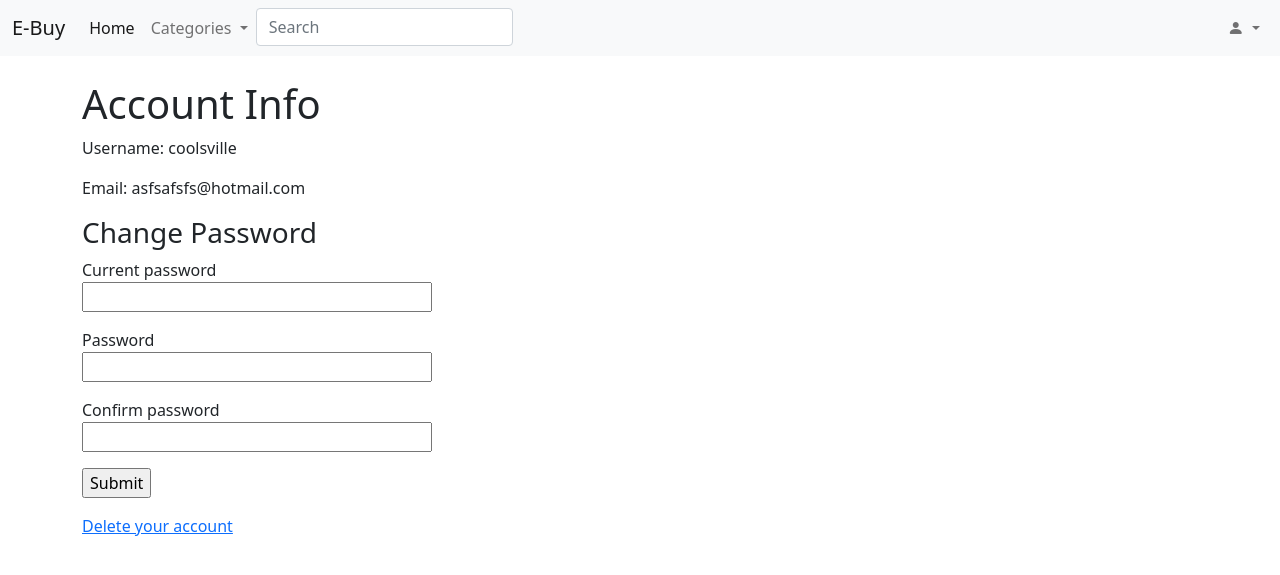
After one commit to NathanCYee/131_project, a Flask app: page /account_info in a window 1280 px wide. The commit adds this page. Shown: the top 575 px of the page. Run offline with Flask 2, Linux system fonts and the light colour scheme; a user stored in the database is signed in.

Commit message:
Added delete account and change password functionality. Added new tests and updated existing tests.

```diff
--- a/app/forms.py
+++ b/app/forms.py
@@ -1,5 +1,5 @@
 from flask_wtf import FlaskForm
-from wtforms import StringField, SubmitField, PasswordField, Field
+from wtforms import StringField, SubmitField, PasswordField, BooleanField
 from wtforms.validators import DataRequired, Email
 
 
@@ -14,3 +14,13 @@ class RegisterForm(FlaskForm):
     email = StringField("Email", validators=[DataRequired(), Email()])
     password = PasswordField("Password", validators=[DataRequired()])
     submit = SubmitField("Submit")
+
+class PasswordForm(FlaskForm):
+    original_password = PasswordField("Current password", validators=[DataRequired()])
+    new_password = PasswordField("Password", validators=[DataRequired()])
+    new_password_repeat = PasswordField("Confirm password", validators=[DataRequired()])
+    submit = SubmitField("Submit")
+
+class DeleteAccountForm(FlaskForm):
+    confirm = BooleanField("I want to delete my account.", validators=[DataRequired()])
+    submit = SubmitField("Delete my account.")
--- a/app/routes.py
+++ b/app/routes.py
@@ -1,7 +1,7 @@
 from app import webapp, db
-from flask import render_template, flash, request, redirect
+from flask import render_template, flash, request, redirect, abort
 from flask_login import current_user, login_user, logout_user, login_required
-from app.forms import LoginForm, RegisterForm
+from app.forms import LoginForm, RegisterForm, PasswordForm, DeleteAccountForm
 from app.models import User
 
 
@@ -65,3 +65,52 @@ def register():
 def logout():
     logout_user()
     return redirect('/')
+
+
+@webapp.route("/account_info", methods=['GET', 'POST'])
+@login_required
+def account_info():
+    form = PasswordForm()
+    if request.method == 'POST' and form.validate():
+        password = form.original_password.data
+        if current_user.check_password(password):
+            if form.new_password.data == form.new_password_repeat.data:  # confirm that the passwords match
+                current_user.set_password(form.new_password.data)
+                db.session.commit()
+                flash("Password successfully changed")
+                return render_template('account_info.html', form=form)
+            else:
+                flash("Passwords do not match")
+                return render_template('account_info.html', form=form)
+        else:
+            flash("Incorrect password. Please enter your original password.")
+            return render_template('account_info.html', form=form)
+    else:
+        return render_template('account_info.html', form=form)
+
+
+@webapp.route("/delete_account", methods=['GET', 'POST'])
+@login_required
+def delete_account():
+    form = DeleteAccountForm()
+    if request.method == 'POST' and form.validate():
+        # form.validate should validate confirm as true
+        confirm = form.confirm.data
+        print(confirm)
+        if confirm:
+            User.query.filter_by(id=current_user.id).delete()
+            db.session.commit()
+            flash("Account successfully deleted")
+            return redirect('/logout')
+        else:
+            # form should only be submittable if true, this data should never be reached
+            return abort(403, "Invalid form data received")
+    else:
+        return render_template('delete_account.html', form=form)
+
+
+@webapp.route('/account_test')
+@login_required
+def account_test():
+    """Used for testing, should only be reachable if logged in, else it would redirect the user to the login page"""
+    return "You are logged in"
--- /dev/null
+++ b/app/templates/account_info.html
@@ -0,0 +1,36 @@
+{% extends "base.html" %}
+
+
+{% block main %}
+    {% with messages = get_flashed_messages() %}
+        {% if messages %}
+            {% for message in messages %}
+                <div class="alert alert-warning" role="alert">
+                    {{ message }}
+                </div>
+            {% endfor %}
+        {% endif %}
+    {% endwith %}
+    </br>
+    <h1>Account Info</h1>
+    <p>Username: {{ current_user.username }}</p>
+    <p>Email: {{ current_user.email }}</p>
+    <h3>Change Password</h3>
+    <form action="/account_info" method="POST">
+        {{ form.hidden_tag() }}
+        <p>
+            {{ form.original_password.label }}<br>
+            {{ form.original_password(size=32) }}
+        </p>
+        <p>
+            {{ form.new_password.label }}<br>
+            {{ form.new_password(size=32) }}
+        </p>
+        <p>
+            {{ form.new_password_repeat.label }}<br>
+            {{ form.new_password_repeat(size=32) }}
+        </p>
+        <p>{{ form.submit() }}</p>
+    </form>
+    <a href="/delete_account">Delete your account</a>
+{% endblock %}
--- a/app/templates/base.html
+++ b/app/templates/base.html
@@ -58,7 +58,7 @@
                             <ul class="dropdown-menu" aria-labelledby="navbarDropdown" style="right: 0; left: auto;">
                                 <!-- TODO - Implement these links -->
                                 <li><a class="dropdown-item" href="/cart">Shopping Cart</a></li>
-                                <li><a class="dropdown-item" href="/info">Account Info</a></li>
+                                <li><a class="dropdown-item" href="/account_info">Account Info</a></li>
                                 <li>
                                     <hr class="dropdown-divider">
                                 </li>
```
Also changed, not shown: app/templates/delete_account.html (added, +24 -0 lines), tests/test_routes.py (+156 -0 lines), app/webapp.db, readme.md.
